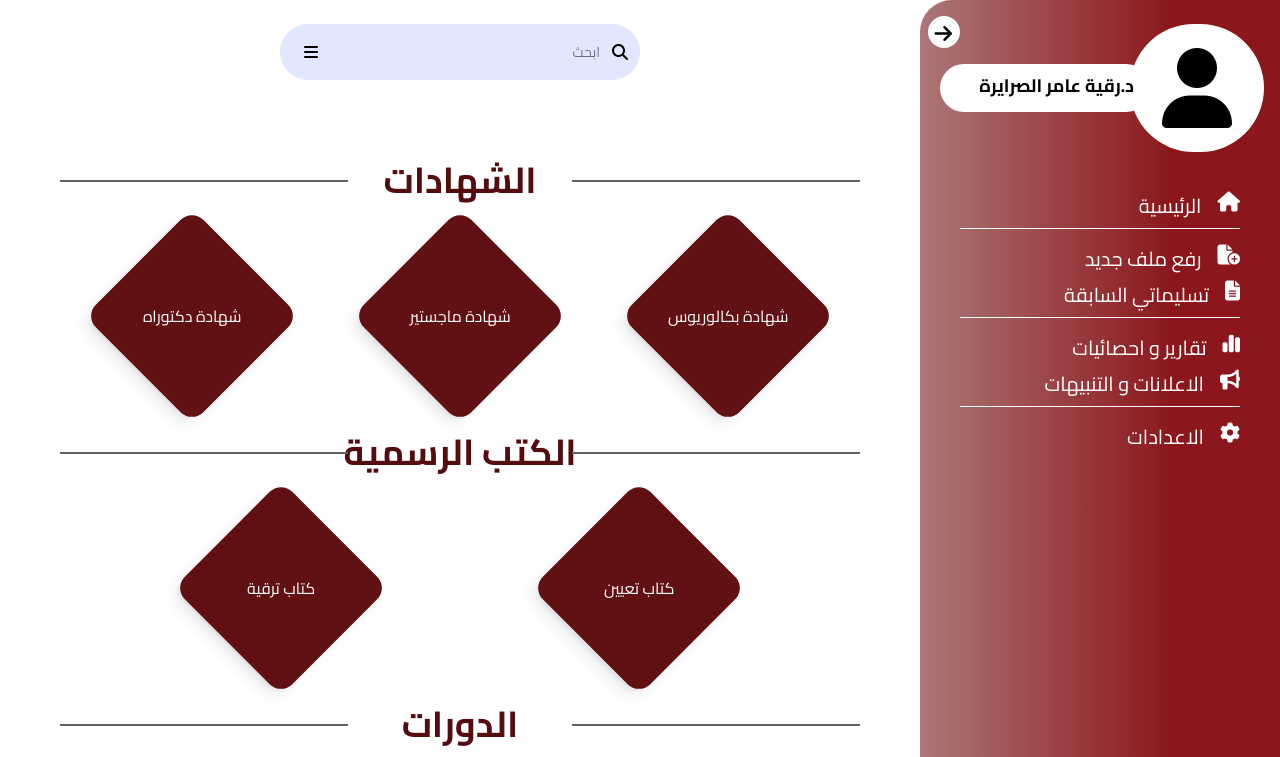
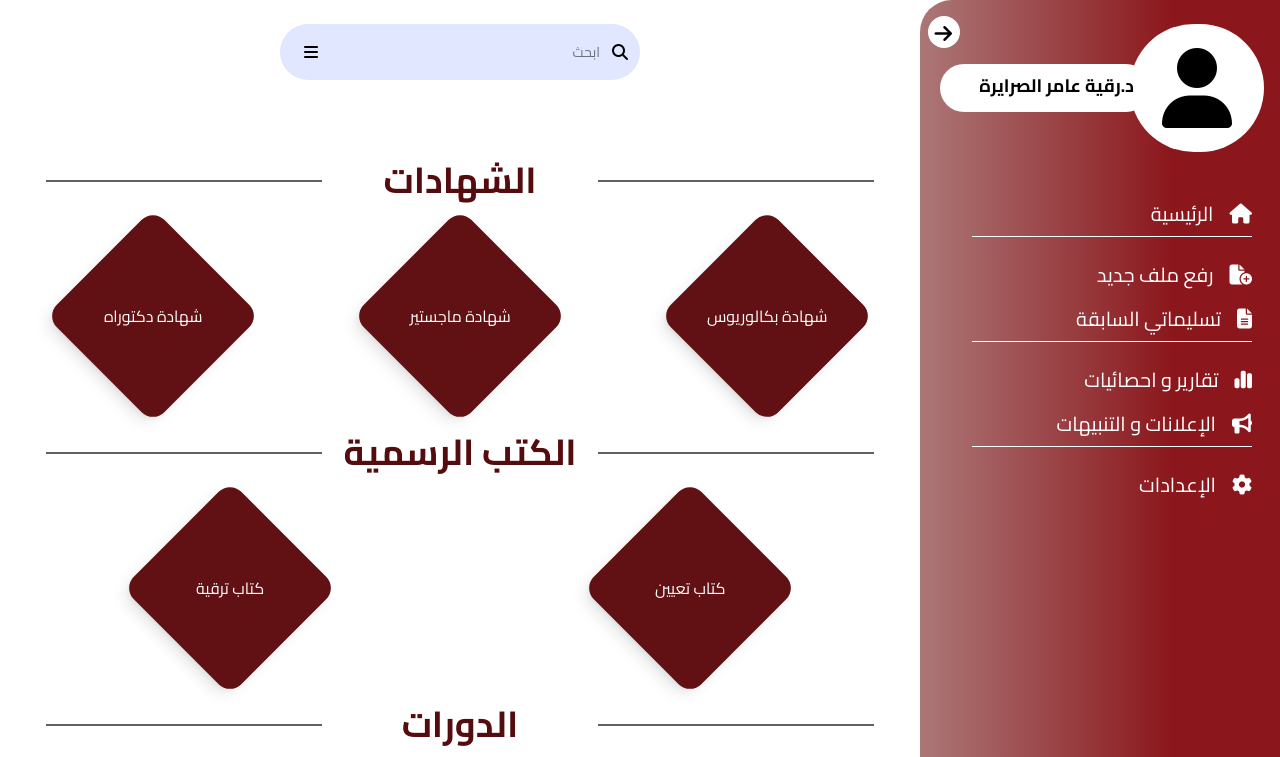
Before and after one commit to Mustafa21Naser21/CADQA_System, a React (Vite) app: page /Academic_Staff_Interface in a window 1280 px wide. Shown: the top 757 px of the page. Built offline with nearby package versions, Linux system fonts and the light colour scheme.

Commit message:
new update

```diff
--- a/src/Components/Academic_Staff_Interface.jsx
+++ b/src/Components/Academic_Staff_Interface.jsx
@@ -1,69 +1,42 @@
 import React from 'react'
-import { useState } from 'react';
+import { useState,useEffect } from 'react'
+import Sidebar_Academic_Staff from '../global/Sidebar_Academic_Staff';
 
 export default function Academic_Staff_Interface() {
 
-  const [open,setOpen]=useState(true);
+      const [open, setOpen] = useState(window.innerWidth > 640); // مغلق  على الشاشات الصغيرة
+
+          useEffect(() => {
+            const handleResize = () => {
+              if (window.innerWidth <= 640) {
+                setOpen(false);
+              } else {
+                setOpen(true);
+              }
+            };
+
+            window.addEventListener("resize", handleResize);
+            return () => window.removeEventListener("resize", handleResize);
+         }, []);
+
   return (
     <>
     <section>
     <div className="academic-staff-page w-full flex justify-between">
+
          {/*  side bar */}
-         <div style={{height:'100vh'}} className={` ${open ? 'w-90' :'w-20'} sidebar relative duration-300  text-white rounded-l-4xl`}>
 
-        <div className="close-open-sidebar bg-white text-black w-8 h-8 rounded-full left-2 top-4 absolute cursor-pointer"
-        onClick={()=> setOpen(!open)}>
-        <i className={`fa-solid fa-arrow-right  text-xl font-bold mt-2 mr-2 duration-300 ${!open && 'rotate-180'}`}/>
-        </div>
-        <div className={`profile flex mt-6 duration-300 ${!open && 'scale-0'}`}>
-            <div style={{fontSize:'80px'}} className='personal-photo w-36 h-32 rounded-full bg-white text-black mr-4'> <i className="fa-solid fa-user py-6 px-8"/> </div>
-            <div className="name w-58 h-12 rounded-3xl translate-x-5 bg-white text-black text-lg font-bold p-2 mt-10 pr-4 "> <h1> د.رقية عامر الصرايرة</h1></div>
-        </div>
-        <div className={`sidebar-content ${open ? 'mt-10' : 'mt-0 translate-x-3 text-2xl'} mx-10 `}>
-
-                <div className='border-b border-white flex  '>
-                <i title='الصفحة الرئيسية' className="fa-solid fa-house cursor-pointer text-xl ml-4"/>
-                <h2 className={`text-xl text-white mb-2 cursor-pointer  duration-300  ${!open && 'scale-0'} `}> الرئيسية</h2>
-                </div>
-
-                <div className='border-b border-white mt-4 '>
-                    <div className='flex'>
-                    <i title='رفع ملف جديد' className="fa-solid fa-file-circle-plus cursor-pointer text-xl ml-4"/>
-                    <h2 className={`text-xl text-white mb-2 cursor-pointer duration-300 ${!open && 'scale-0'} `}> رفع ملف جديد</h2>
-                    </div>
-                    <div className='flex'>
-                    <i title='تسليماتي السابقة' className="fa-solid fa-file-lines cursor-pointer text-xl ml-4 "/>
-                    <h2 className={`text-xl text-white mb-2 cursor-pointer duration-300 ${!open && 'scale-0'} `}> تسليماتي السابقة</h2>
-                    </div>
-                </div>
-
-                <div className='border-b border-white mt-4'>
-                  <div className='flex'>
-                  <i title=' تقارير و احصائيات' className="fa-solid fa-chart-simple cursor-pointer text-xl ml-4"/>
-                  <h2 className={`text-xl text-white mb-2 cursor-pointer duration-300 ${!open && 'scale-0'} `}>تقارير و احصائيات</h2>
-                  </div>
-                  <div className='flex'>
-                  <i title=' الاعلانات و التنبيهات' className="fa-solid fa-bullhorn cursor-pointer text-xl ml-4"/>
-                  <h2 className={`text-xl text-white mb-2 cursor-pointer duration-300 ${!open && 'scale-0'} `}>الاعلانات و التنبيهات</h2>
-                  </div>
-                </div>
-
-                <div className=' mt-4 flex'>
-                <i title=' الاعدادات' className="fa-solid fa-gear cursor-pointer text-xl ml-4"/>
-                <h2 className={`text-xl text-white mb-2 cursor-pointer  duration-300 ${!open && 'scale-0'} `}>الاعدادات</h2>
-                </div>
-            </div>
-       </div>
+        <Sidebar_Academic_Staff open={open} setOpen={setOpen}/>
 
          {/*  الصفحة الرئيسية */}
-        <div className="academic-staff-home  w-3/4 grid grid-cols-1 justify-items-center">
+        <div className={`academic-staff-home ${open ? 'mr-90 max-lg:mr-76' : 'mr-20 max-lg:mr-16'}  duration-200 flex-1 justify-items-center`}>
 
          {/* خانة البحث */}
         <div class="search-bar mt-6  relative">
 
         <i className="fa-solid fa-magnifying-glass absolute top-5 ps-3 pointer-events-none"/>
         <i className="fa-solid fa-bars absolute top-5 left-6 cursor-pointer"/>
-        <input type="text" className=" w-90 h-14 p-2 ps-10 text-sm bg-indigo-100 outline-0 rounded-4xl " placeholder="ابحث"  />
+        <input type="text" className=" w-90 h-14 p-2 ps-10 text-sm bg-indigo-100 outline-0 rounded-4xl max-lg:w-70 " placeholder="ابحث"  />
 
         </div>
 
@@ -71,62 +44,58 @@ export default function Academic_Staff_Interface() {
         <div className="home-content w-full grid grid-cols-1  ">
 
            {/*  الشهادات */}
-        <h1 style={{color:'#540C0F'}} className=' text-center mt-20 mb-10 relative text-4xl font-bold  '>الشهادات</h1>
-          <div className='certificates  flex justify-evenly'>
+        <h1 style={{color:'#540C0F'}} className=' text-center mt-20 mb-10 relative text-4xl font-bold max-sm:mb-16 '>الشهادات</h1>
+        <div className='certificates  grid grid-cols-3  max-lg:grid-cols-2 max-sm:grid-cols-1 max-sm:gap-y-16  justify-items-center '>
 
-          <div style={{backgroundColor:'#611013'}} className="relative w-38 h-38  text-white rounded-2xl flex items-center justify-center rotate-45 shadow-lg">
+          <div style={{backgroundColor:'#611013'}} className="relative w-38 h-38  text-white rounded-2xl flex items-center justify-center rotate-45 shadow-lg cursor-pointer hover:scale-105 duration-300">
             <span className="-rotate-45">شهادة بكالوريوس</span>
           </div>
-          <div style={{backgroundColor:'#611013'}} className="relative w-38 h-38  text-white rounded-2xl flex items-center justify-center rotate-45 shadow-lg">
+          <div style={{backgroundColor:'#611013'}} className="relative w-38 h-38  text-white rounded-2xl flex items-center justify-center rotate-45 shadow-lg cursor-pointer hover:scale-105 duration-300 ">
             <span className="-rotate-45">شهادة ماجستير</span>
           </div>
-          <div style={{backgroundColor:'#611013'}} className="relative w-38 h-38  text-white rounded-2xl flex items-center justify-center rotate-45 shadow-lg">
+          <div style={{backgroundColor:'#611013'}} className="relative w-38 h-38   text-white rounded-2xl flex items-center justify-center rotate-45 shadow-lg cursor-pointer hover:scale-105 duration-300 max-lg:col-span-2 max-sm:col-span-1 max-lg:text-center">
             <span className="-rotate-45">شهادة دكتوراه</span>
           </div>
 
           </div>
 
+
            {/*  الكتب الرسمية   */}
-          <h1 style={{color:'#540C0F'}} className=' text-center mt-10 relative text-4xl font-bold px-4  mb-10 '>الكتب الرسمية</h1>
-          <div className='official-books flex justify-evenly'>
-          <div style={{backgroundColor:'#611013'}} className="relative w-38 h-38  text-white rounded-2xl flex items-center justify-center rotate-45 shadow-lg">
+          <h1 style={{color:'#540C0F'}} className=' text-center mt-10 relative text-4xl font-bold px-4  mb-10 max-sm:mb-16 max-sm:mt-16 '>الكتب الرسمية</h1>
+          <div className='official-books grid grid-cols-2  max-sm:grid-cols-1 max-sm:gap-y-16 justify-items-center'>
+          <div style={{backgroundColor:'#611013'}} className="relative w-38 h-38  text-white rounded-2xl flex items-center justify-center rotate-45 shadow-lg cursor-pointer hover:scale-105 duration-300 ">
             <span className="-rotate-45"> كتاب تعيين</span>
           </div>
-          <div style={{backgroundColor:'#611013'}} className="relative w-38 h-38  text-white rounded-2xl flex items-center justify-center rotate-45 shadow-lg">
+          <div style={{backgroundColor:'#611013'}} className="relative w-38 h-38  text-white rounded-2xl flex items-center justify-center rotate-45 shadow-lg cursor-pointer hover:scale-105 duration-300 ">
             <span className="-rotate-45">كتاب ترقية</span>
           </div>
           </div>
 
            {/*  الدورات  */}
-          <h1 style={{color:'#540C0F'}} className=' text-center mt-10 relative text-4xl font-bold px-4  mb-10 '> الدورات</h1>
-          <div className='courses flex justify-evenly'>
-          <div style={{backgroundColor:'#611013'}} className="relative w-38 h-38  text-white rounded-2xl flex items-center justify-center rotate-45 shadow-lg">
+          <h1 style={{color:'#540C0F'}} className=' text-center mt-10 relative text-4xl font-bold px-4  mb-10 max-sm:mb-16 max-sm:mt-16'> الدورات</h1>
+          <div className='courses grid grid-cols-2  max-sm:grid-cols-1 max-sm:gap-y-16 justify-items-center'>
+          <div style={{backgroundColor:'#611013'}} className="relative w-38 h-38  text-white rounded-2xl flex items-center justify-center rotate-45 shadow-lg cursor-pointer hover:scale-105 duration-300">
             <span className="-rotate-45"> دورة اوراكيل</span>
           </div>
-          <div style={{backgroundColor:'#611013'}} className="relative w-38 h-38  text-white rounded-2xl flex items-center justify-center rotate-45 shadow-lg">
+          <div style={{backgroundColor:'#611013'}} className="relative w-38 h-38  text-white rounded-2xl flex items-center justify-center rotate-45 shadow-lg cursor-pointer hover:scale-105 duration-300">
             <span className="-rotate-45">دورة اختراق اخلاقي</span>
           </div>
           </div>
 
              {/*  كتب الاجازات  */}
-          <h1 style={{color:'#540C0F'}} className=' text-center mt-10 relative text-4xl font-bold px-4  mb-10 '>كتب الاجازات</h1>
-          <div className=' vaction-books flex justify-evenly'>
-          <div style={{backgroundColor:'#611013'}} className="relative w-38 h-38  text-white rounded-2xl flex items-center justify-center rotate-45 shadow-lg">
+          <h1 style={{color:'#540C0F'}} className=' text-center mt-10 relative text-4xl font-bold px-4  mb-10 max-sm:mb-16 max-sm:mt-16'>كتب الاجازات</h1>
+          <div className=' vaction-books grid grid-cols-2  max-sm:grid-cols-1 max-sm:gap-y-16 justify-items-center '>
+          <div style={{backgroundColor:'#611013'}} className="relative w-38 h-38  text-white rounded-2xl flex items-center justify-center rotate-45 shadow-lg cursor-pointer hover:scale-105 duration-300">
             <span className="-rotate-45">كتاب إجازة مرضية </span>
           </div>
-          <div style={{backgroundColor:'#611013'}} className="relative w-38 h-38  text-white rounded-2xl flex items-center justify-center rotate-45 shadow-lg">
+          <div style={{backgroundColor:'#611013'}} className="relative w-38 h-38  text-white rounded-2xl flex items-center justify-center rotate-45 shadow-lg cursor-pointer hover:scale-105 duration-300">
             <span className="-rotate-45"> كتاب إجازة امومة</span>
           </div>
           </div>
 
         </div>
 
-
-
-
-
         </div>
-
 
         </div>
     </section>
--- a/src/Components/Login.jsx
+++ b/src/Components/Login.jsx
@@ -72,7 +72,7 @@ export default function Login() {
 
         </div>
 
-        <div style={{backgroundColor:'#F0EFEF',border:'solid 2px #CFCFCF',width:'480px',height:'550px'}} className='login-form text-center ml-20 mt-20  rounded-3xl w-1/2 max-xl:ml-16 max-lg:ml-8 max-sm:mr-8 max-sm:mb-8'>
+        <div style={{backgroundColor:'#F0EFEF',border:'solid 2px #CFCFCF',width:'480px',height:'550px'}} className='login-form text-center ml-30 mt-20  rounded-3xl w-1/2 max-xl:ml-16 max-lg:ml-8 max-sm:mr-8 max-sm:mb-8'>
           <img className='w-24 mr-48 mt-8 bg-gray-400 max-xl:mr-36 max-lg:mr-30' src="/src/assets/logo cadqa.png" alt="" />
           <h1 style={{color:'#3F3F3F'}} className='text-4xl english-text'>Log Into</h1>
           <h1 style={{color:'#3F3F3F'}} className='text-4xl english-text'>CADQA System</h1>
--- /dev/null
+++ b/src/global/Sidebar_Academic_Staff.jsx
@@ -0,0 +1,66 @@
+import React from 'react';
+
+export default function Sidebar_Academic_Staff({open,setOpen}) {
+
+
+  return (
+    <>
+
+     <div
+      style={{ height: "100vh" }}
+      className={`fixed flex-1 duration-300 text-white rounded-l-4xl sidebar  ${
+        open ? "w-90 max-lg:w-72 max-sm:w-72 max-sm:z-10" : "w-20 max-sm:w-16"
+      }`}
+    >
+      {/* زر التحكم في الفتح والإغلاق */}
+      <div className="close-open-sidebar bg-white text-black w-8 h-8 rounded-full left-2 top-4 absolute cursor-pointer"
+        onClick={()=> setOpen(!open)}>
+        <i className={`fa-solid fa-arrow-right  text-xl font-bold mt-2 mr-2 duration-300 ${!open && 'rotate-180'}`}/>
+        </div>
+
+      {/* الملف الشخصي */}
+      <div className={`profile flex mt-6 duration-300 ${!open && 'scale-0'}`}>
+            <div style={{fontSize:'80px'}} className='personal-photo w-36 h-32 rounded-full bg-white text-black mr-4'>
+              <i className="fa-solid fa-user py-6 px-8"/>
+              </div>
+            <div className="name w-58 h-12 rounded-3xl translate-x-5 bg-white text-black text-lg font-bold p-2 mt-10 pr-4 max-lg:h-16 max-lg:mt-8 "> <h1> د.رقية عامر الصرايرة</h1></div>
+        </div>
+
+      {/* محتوى الشريط الجانبي */}
+      <div className={`sidebar-content  duration-300 mx-10 text-xl translate-x-3 ${open ? "mt-10" : "mt-0 sidebar-icon max-sm:translate-x-4"}`}>
+        <div className={` ${open ? 'border-b':'border-0'} border-white mt-4 flex items-center py-2`}>
+          <i title="الصفحة الرئيسية" className="fa-solid fa-house cursor-pointer text-xl ml-4" />
+          <h2 className={`text-xl text-white cursor-pointer  duration-300 ${!open && "scale-0"}`}>الرئيسية</h2>
+        </div>
+
+        <div className={` ${open ? 'border-b':'border-0'} border-white mt-4`}>
+          <div className="flex items-center py-2">
+            <i title="رفع ملف جديد" className="fa-solid fa-file-circle-plus cursor-pointer text-xl ml-4" />
+            <h2 className={`text-xl text-white cursor-pointer  duration-300 ${!open && "scale-0"}`}>رفع ملف جديد</h2>
+          </div>
+          <div className="flex items-center py-2">
+            <i title="تسليماتي السابقة" className="fa-solid fa-file-lines cursor-pointer text-xl ml-4" />
+            <h2 className={`text-xl text-white cursor-pointer  duration-300 ${!open && "scale-0"}`}>تسليماتي السابقة</h2>
+          </div>
+        </div>
+
+        <div className={` ${open ? 'border-b':'border-0'} border-white mt-4`}>
+          <div className="flex items-center py-2">
+            <i title="تقارير و احصائيات" className="fa-solid fa-chart-simple cursor-pointer text-xl ml-4" />
+            <h2 className={`text-xl text-white cursor-pointer  duration-300 ${!open && "scale-0"}`}>تقارير و احصائيات</h2>
+          </div>
+          <div className="flex items-center py-2">
+            <i title="الإعلانات و التنبيهات" className="fa-solid fa-bullhorn cursor-pointer text-xl ml-4" />
+            <h2 className={`text-xl text-white cursor-pointer  duration-300 ${!open && "scale-0"}`}>الإعلانات و التنبيهات</h2>
+          </div>
+        </div>
+
+        <div className="mt-4 flex items-center py-2">
+          <i title="الإعدادات" className="fa-solid fa-gear cursor-pointer text-xl ml-4" />
+          <h2 className={`text-xl text-white cursor-pointer  duration-300 ${!open && "scale-0"}`}>الإعدادات</h2>
+        </div>
+      </div>
+    </div>
+    </>
+  )
+}
--- a/src/main.css
+++ b/src/main.css
@@ -40,20 +40,23 @@ body{
 .home-content h1::before{
     content:'';
     position:absolute;
-    width:18rem;
+    width:30%;
     height: 2px;
     background-color:#616161;
     top:20px;
-    left: 60px;
+    left:5%;
 }
 .home-content h1::after{
     content:'';
     position:absolute;
-    width:18rem;
+    width:30%;
     height: 2px;
     background-color:#616161;
     top:20px;
-    right: 60px;
+    right: 5%;
+}
+.sidebar-icon{
+    transform: translateY(-100px);
 }
 @media  (max-width:1024px) {
 
@@ -79,6 +82,16 @@ body{
     .login-form{
         width:350px  !important;
     }
+    .home-content h1::before{
+        width:22%;
+        left:3%;
+    }
+    .home-content h1::after{
+        width:22%;
+        right:3%;
+    }
+
+
 }
 @media  (max-width:768px){
 
@@ -117,5 +130,11 @@ body{
     .phone{
         width: 350px !important;
     }
+    .home-content h1::before{
+        width:0;
+    }
+    .home-content h1::after{
+        width:0;
+    }
 
 }
```
